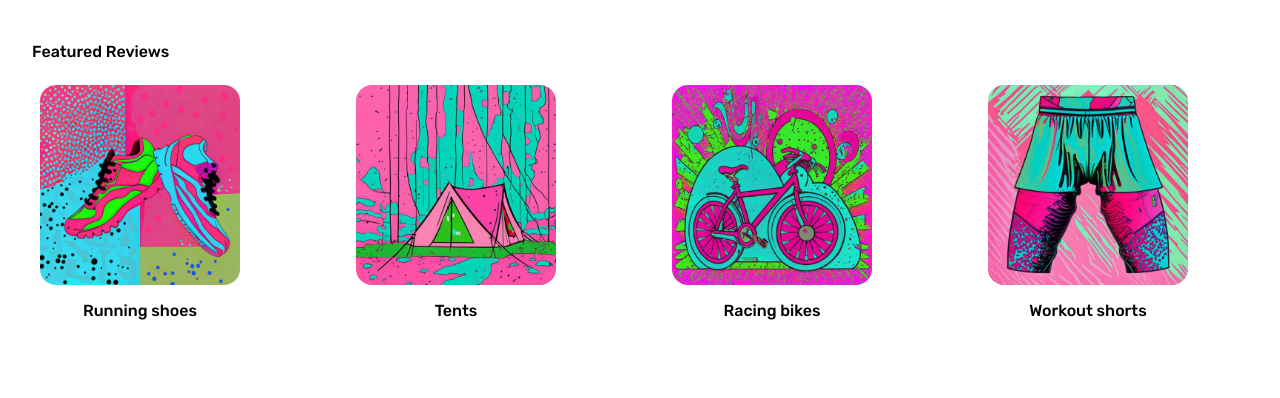
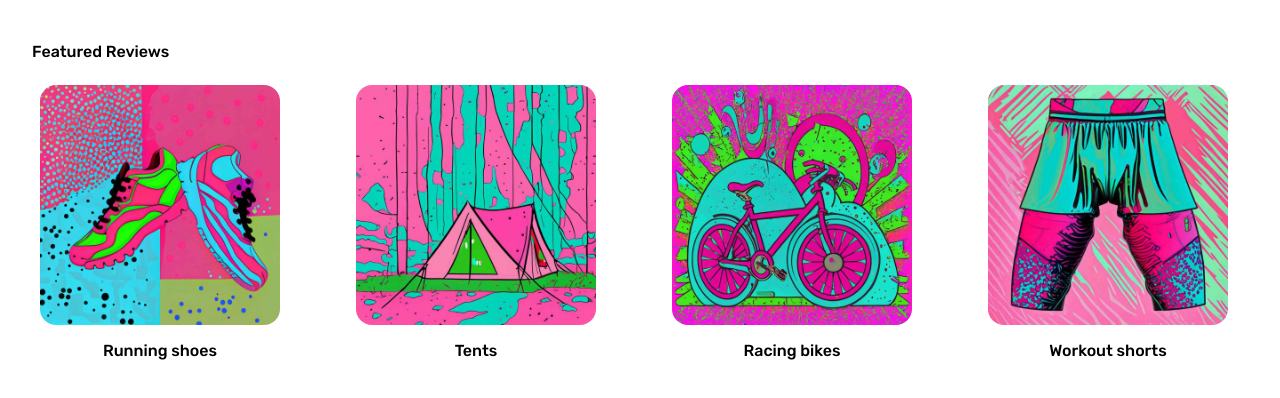
Before and after one commit to CarsonCummins11/greenconsumerco, a plain HTML site: page index.html in a window 1280 px wide. Shown: the part 138-536 px from the top of the page. Drawn offline with Linux system fonts and the light colour scheme.

Commit message:
sizing fixes

```diff
--- a/assets/core.css
+++ b/assets/core.css
@@ -67,6 +67,7 @@ h2 {
 }
 .product-image {
     border-radius: 16px;
+    width: max(30vh, 200px);
 }
 .link {
     transition: 0.3s;
--- a/index.html
+++ b/index.html
@@ -20,34 +20,21 @@
                     <a href="running-shoes.html" class="product-category">
                         <img
                             src="assets/running-shoes.jpg"
-                            width="200px"
                             class="product-image"
                         />
                         Running shoes
                     </a>
                 </div>
                 <a href="tents.html" class="product-category">
-                    <img
-                        src="assets/tent.jpg"
-                        width="200px"
-                        class="product-image"
-                    />
+                    <img src="assets/tent.jpg" class="product-image" />
                     Tents
                 </a>
                 <a href="racing-bikes.html" class="product-category">
-                    <img
-                        src="assets/bike.jpg"
-                        width="200px"
-                        class="product-image"
-                    />
+                    <img src="assets/bike.jpg" class="product-image" />
                     Racing bikes
                 </a>
                 <a href="shorts.html" class="product-category">
-                    <img
-                        src="assets/shorts.jpg"
-                        width="200px"
-                        class="product-image"
-                    />
+                    <img src="assets/shorts.jpg" class="product-image" />
                     Workout shorts
                 </a>
             </div>
```
